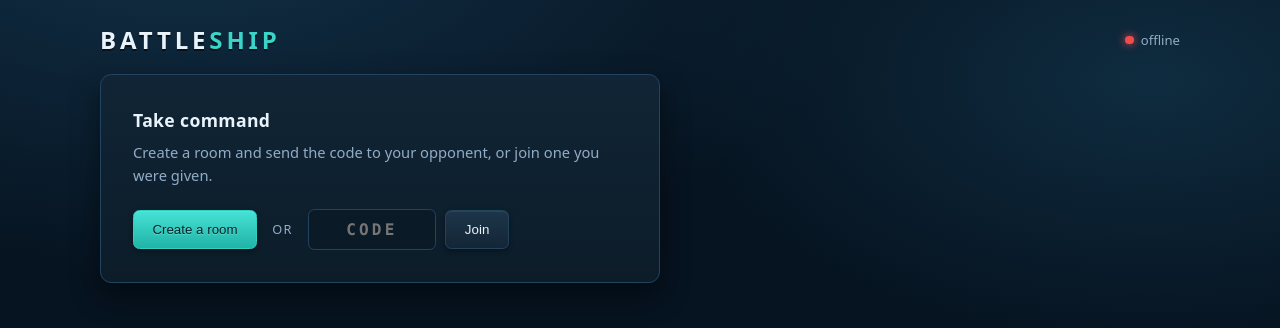
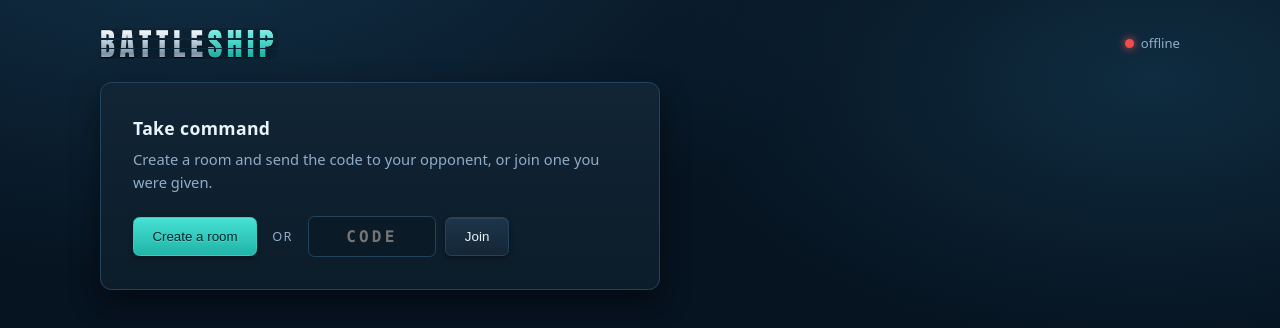
Before and after one commit to Srijan-Ratrey/battleship, a website: page public/index.html in a window 1280 px wide. Drawn offline with Linux system fonts and the light colour scheme.

Commit message:
War-theme the wordmark, and stop the e2e room codes colliding
Title: BATTLESHIP is now stencilled hull lettering — heavy condensed caps in
a brushed-steel gradient with two mask-cut bridges across the letterforms, the
accent word in the same teal the rest of the UI uses. A @supports fallback
keeps it flat-coloured rather than invisible where background-clip: text is
unsupported. Nothing else in the header changed.

Tests: the e2e room code was E2E + three digits. Rooms are Durable Objects and
persist, so runs eventually landed on a finished room and the server answered
`full` — correctly. That read as three failures against production while the
same suite passed locally, where dev storage starts empty. Codes now carry
nine random characters, and six consecutive production runs are clean.

Screenshots regenerated with the new wordmark.

Verified: 21/21 unit, 13/13 e2e locally and six times against production,
29/29 browser checks, no console errors.

Co-Authored-By: Claude Opus 5 (1M context) <noreply@anthropic.com>

```diff
--- a/public/index.html
+++ b/public/index.html
@@ -43,12 +43,41 @@
 
   header { display: flex; flex-wrap: wrap; gap: .8rem 1.4rem; align-items: center; margin-bottom: 1.4rem; }
 
-  h1 {
-    font: 800 1.5rem/1 ui-sans-serif, system-ui, sans-serif;
-    letter-spacing: .16em; text-transform: uppercase; margin: 0;
-    text-shadow: 0 2px 0 rgba(0,0,0,.5);
+  /* Hull lettering: stencilled, painted on steel. The bridges across the
+     letterforms are a mask, so the page shows through them the way a real
+     stencil leaves gaps. */
+  .wordmark { margin: 0; display: flex; align-items: center; gap: .55rem; }
+
+  .stencil {
+    font: 400 1.95rem/1 Impact, Haettenschweiler, "Arial Narrow Bold", "Arial Narrow", sans-serif;
+    text-transform: uppercase;
+    letter-spacing: .15em;
+    color: transparent;
+    background: linear-gradient(180deg, #ffffff 0%, #d9e6f0 26%, #aabecd 54%, #7d93a6 82%, #9db1c2 100%);
+    -webkit-background-clip: text;
+    background-clip: text;
+    /* Two bridges, placed by percentage so they land inside the cap height
+       rather than clipping the baseline. */
+    -webkit-mask-image: linear-gradient(180deg,
+      #000 0 33%, transparent 33% 38%, #000 38% 63%, transparent 63% 68%, #000 68% 100%);
+    mask-image: linear-gradient(180deg,
+      #000 0 33%, transparent 33% 38%, #000 38% 63%, transparent 63% 68%, #000 68% 100%);
+    filter: drop-shadow(0 1px 0 rgba(0,0,0,.95)) drop-shadow(0 4px 9px rgba(0,0,0,.6));
   }
-  h1 span { color: var(--teal); }
+  .stencil i {
+    font-style: normal;
+    color: transparent;
+    background: linear-gradient(180deg, #b6fdf5 0%, #4fdcce 42%, #16a99d 82%, #3fc9bd 100%);
+    -webkit-background-clip: text;
+    background-clip: text;
+  }
+
+  /* Without clip-to-text the letters would be transparent, i.e. invisible.
+     Fall back to flat colour rather than no title at all. */
+  @supports not ((-webkit-background-clip: text) or (background-clip: text)) {
+    .stencil { background: none; color: var(--ink); -webkit-mask-image: none; mask-image: none; }
+    .stencil i { background: none; color: var(--teal); }
+  }
 
   .code-plate {
     display: flex; align-items: center; gap: .5rem;
@@ -392,7 +421,7 @@
 <body>
 <div class="wrap">
   <header>
-    <h1>Battle<span>ship</span></h1>
+    <h1 class="wordmark"><span class="stencil">Battle<i>ship</i></span></h1>
     <span id="codeBadge" class="code-plate hidden"></span>
     <span class="conn"><span id="dot" class="dot"></span><span id="connText">offline</span></span>
   </header>
```
Also changed, not shown: test/integration.mjs (+5 -1 lines), docs/gameplay.png, docs/victory.png.
